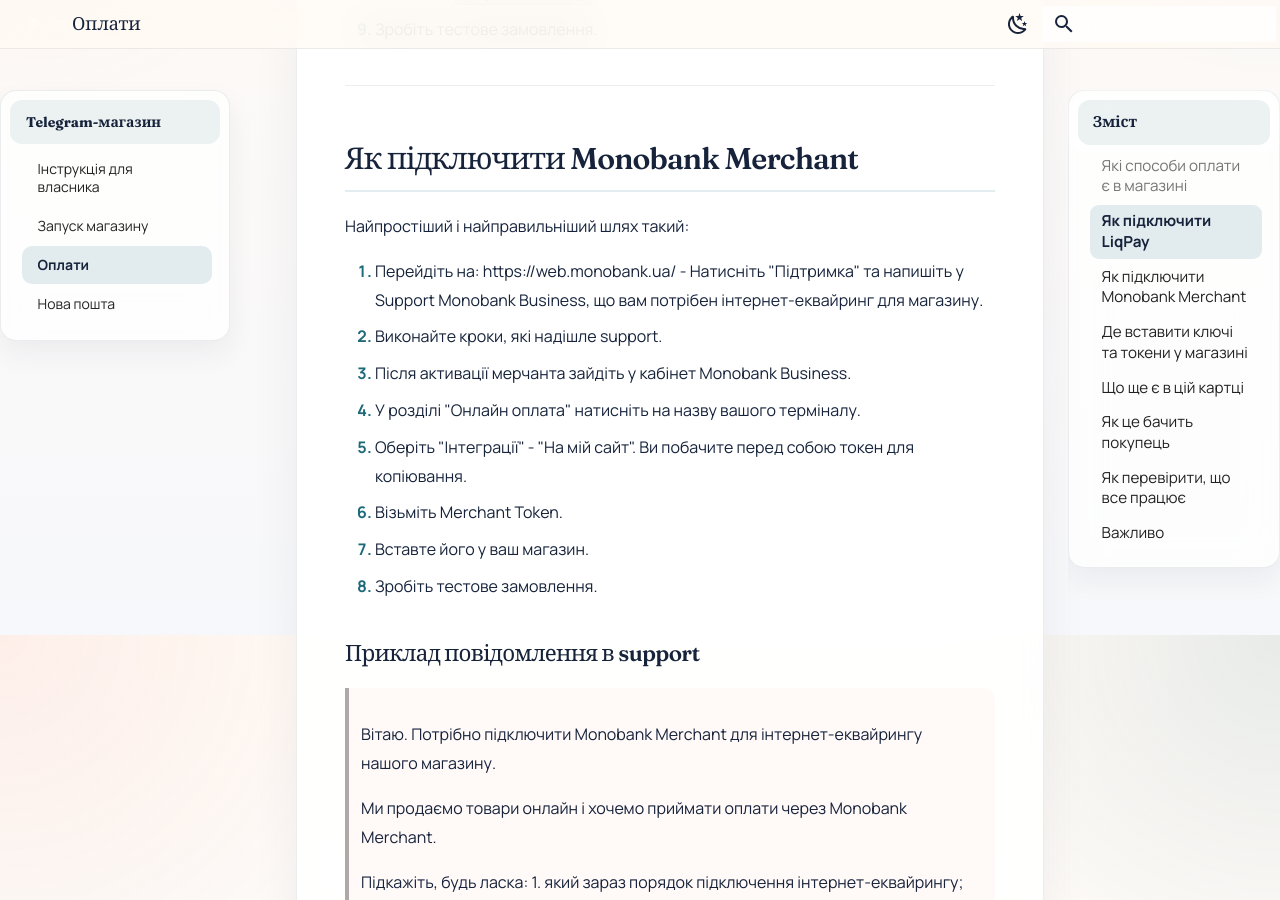
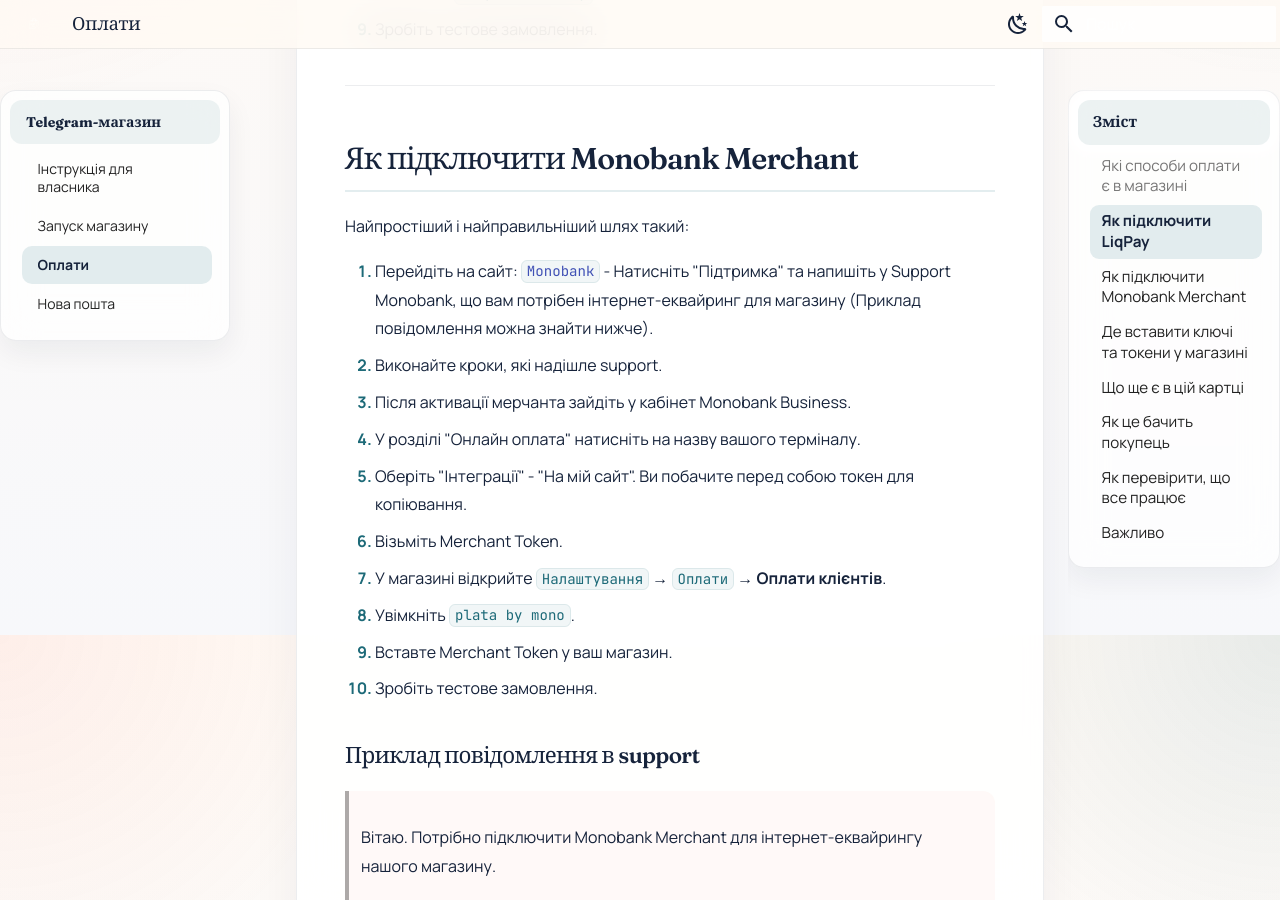
Before and after one commit to BHy4uk/tgshop-docs, an MkDocs documentation site: the page built from docs/payments.md, in a window 1280 px wide and 900 px high, scrolled down 1165 px. Built offline with MkDocs 1.6.1 and Material for MkDocs 9.7.7, drawn with Linux system fonts in a browser that asks for light colours.

Commit message:
LiqPay add 3

```diff
--- a/docs/payments.md
+++ b/docs/payments.md
@@ -39,13 +39,15 @@
 
 Найпростіший і найправильніший шлях такий:
 
-1. Перейдіть на: https://web.monobank.ua/ - Натисніть "Підтримка" та напишіть у Support Monobank Business, що вам потрібен інтернет-еквайринг для магазину.
+1. Перейдіть на сайт: [`Monobank`](https://web.monobank.ua) - Натисніть "Підтримка" та напишіть у Support Monobank, що вам потрібен інтернет-еквайринг для магазину (Приклад повідомлення можна знайти нижче).
 2. Виконайте кроки, які надішле support.
 3. Після активації мерчанта зайдіть у кабінет Monobank Business.
 4. У розділі "Онлайн оплата" натисніть на назву вашого терміналу.
 5. Оберіть "Інтеграції" - "На мій сайт". Ви побачите перед собою токен для копіювання.
 6. Візьміть Merchant Token.
-7. Вставте його у ваш магазин.
+7. У магазині відкрийте `Налаштування` → `Оплати` → **Оплати клієнтів**.
+8. Увімкніть `plata by mono`.
+7. Вставте Merchant Token у ваш магазин.
 8. Зробіть тестове замовлення.
 
 ### Приклад повідомлення в support
```
Also changed, not shown: docs/nova-poshta.md (+8 -1 lines).
